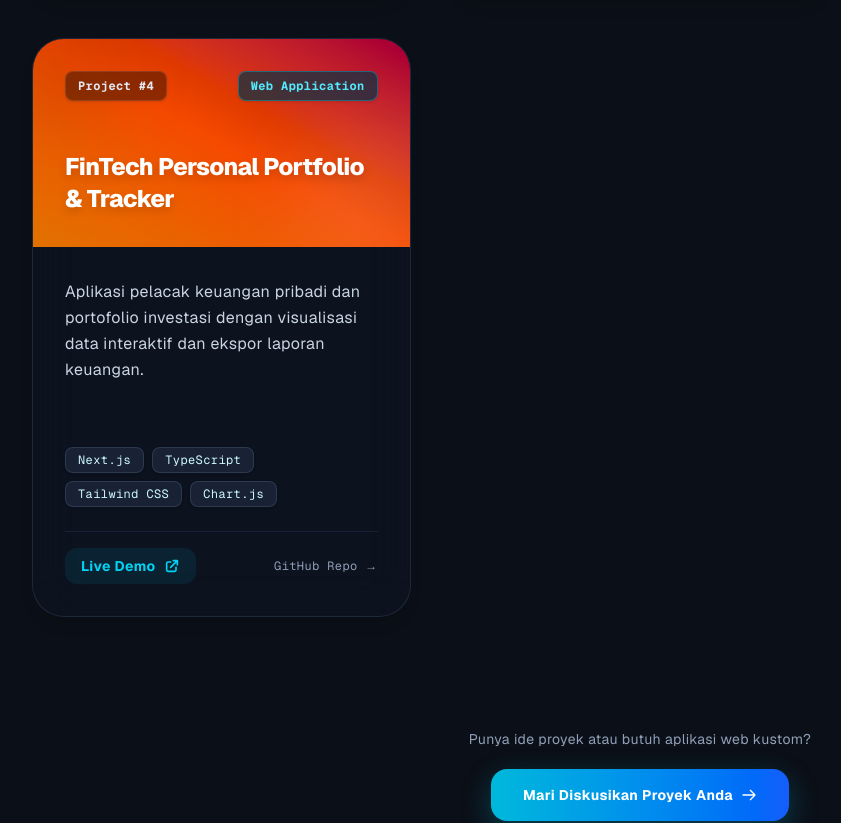
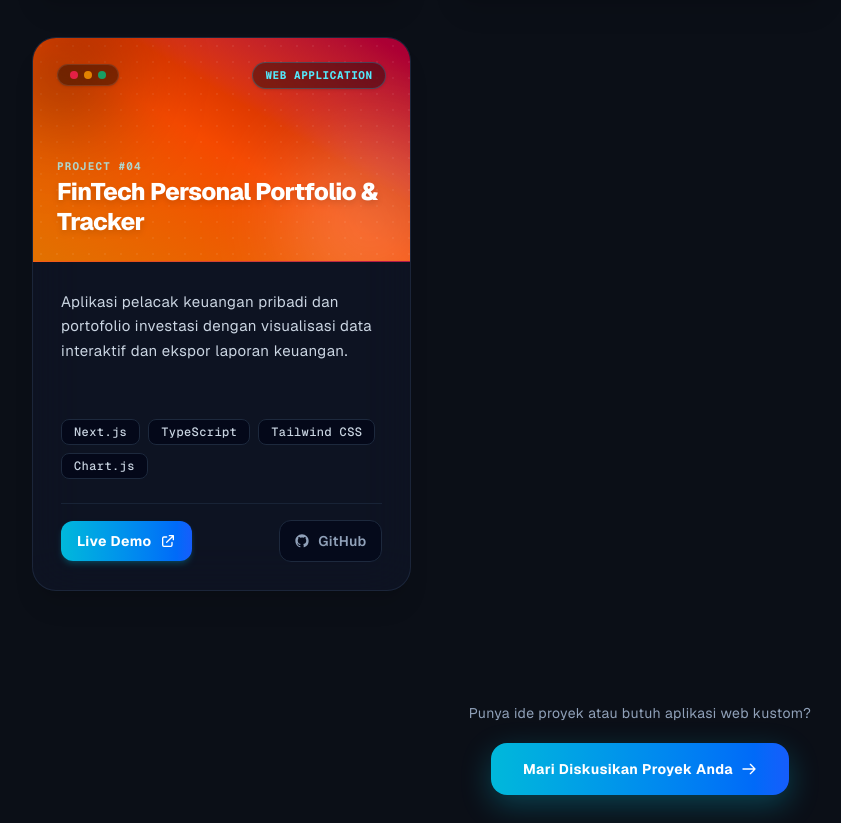
Before and after one commit to mrrakaa2345-design/portofolio, a Next.js app in the folder my-app/: page /projects in a window 1280 px wide. Shown: the part 1140-1963 px from the top of the page, without its empty margins (0-841 px from the left). Built offline with nearby package versions, Linux system fonts and the light colour scheme.

Commit message:
style: remove all emojis and upgrade project card design with smooth cursor spotlight and macOS window frame

```diff
--- a/my-app/app/contact/page.tsx
+++ b/my-app/app/contact/page.tsx
@@ -76,7 +76,10 @@ export default function ContactPage() {
       {/* 1. HEADER */}
       <div className="text-center space-y-4" data-aos="fade-up">
         <div className="inline-flex items-center gap-2 px-4 py-1.5 rounded-full bg-cyan-500/10 border border-cyan-500/30 text-cyan-400 text-xs sm:text-sm font-semibold">
-          📬 Hubungi Saya
+          <svg className="w-4 h-4 text-cyan-400" fill="none" stroke="currentColor" viewBox="0 0 24 24">
+            <path strokeLinecap="round" strokeLinejoin="round" strokeWidth="2" d="M3 8l7.89 5.26a2 2 0 002.22 0L21 8M5 19h14a2 2 0 002-2V7a2 2 0 00-2-2H5a2 2 0 00-2 2v10a2 2 0 002 2z" />
+          </svg>
+          <span>Hubungi Saya</span>
         </div>
         <h1 className="text-4xl sm:text-6xl font-black text-white">Mari Bekerja Sama!</h1>
         <p className="text-slate-300 text-base sm:text-lg max-w-2xl mx-auto">
--- a/my-app/app/projects/page.tsx
+++ b/my-app/app/projects/page.tsx
@@ -24,7 +24,10 @@ export default function ProjectsPage() {
     <div className="py-12 sm:py-20 px-4 sm:px-8 max-w-7xl mx-auto space-y-16">
       <div className="text-center space-y-5" data-aos="fade-up">
         <div className="inline-flex items-center gap-2 px-5 py-2 rounded-full bg-cyan-500/10 border border-cyan-500/30 text-cyan-400 text-xs sm:text-sm font-semibold tracking-wide">
-          🚀 Hasil Karya
+          <svg className="w-4 h-4 text-cyan-400" fill="none" stroke="currentColor" viewBox="0 0 24 24">
+            <path strokeLinecap="round" strokeLinejoin="round" strokeWidth="2" d="M19 11H5m14 0a2 2 0 012 2v6a2 2 0 01-2 2H5a2 2 0 01-2-2v-6a2 2 0 012-2m14 0V9a2 2 0 00-2-2M5 11V9a2 2 0 012-2m0 0V5a2 2 0 012-2h6a2 2 0 012 2v2M7 7h10" />
+          </svg>
+          <span>Hasil Karya</span>
         </div>
         <h1 className="text-4xl sm:text-6xl md:text-7xl font-black text-transparent bg-clip-text bg-gradient-to-r from-white via-slate-200 to-slate-400">
           Featured Projects
@@ -40,7 +43,7 @@ export default function ProjectsPage() {
             <button
               key={cat}
               onClick={() => setSelectedCategory(cat)}
-              className={`px-5 py-2.5 rounded-xl text-xs sm:text-sm font-bold transition-all duration-300 ${
+              className={`px-5 py-2.5 rounded-xl text-xs sm:text-sm font-bold transition-all duration-300 cursor-pointer ${
                 selectedCategory === cat
                   ? "bg-cyan-500 text-slate-950 shadow-[0_0_20px_rgba(6,182,212,0.4)] scale-105"
                   : "bg-slate-900/60 text-slate-300 border border-slate-700 hover:border-cyan-500/50 hover:bg-slate-800"
@@ -79,7 +82,9 @@ export default function ProjectsPage() {
 
       {filteredProjects.length === 0 ? (
         <div className="text-center py-24 bg-slate-900/40 rounded-[2rem] border border-slate-800 backdrop-blur-sm">
-          <span className="text-4xl mb-4 block">🔍</span>
+          <svg className="w-12 h-12 text-slate-600 mx-auto mb-3" fill="none" stroke="currentColor" viewBox="0 0 24 24">
+            <path strokeLinecap="round" strokeLinejoin="round" strokeWidth="1.5" d="M21 21l-6-6m2-5a7 7 0 11-14 0 7 7 0 0114 0z" />
+          </svg>
           <p className="text-xl font-bold text-slate-300 mb-2">Pencarian tidak ditemukan</p>
           <p className="text-slate-500 text-sm">Coba gunakan kata kunci atau teknologi lain.</p>
         </div>
@@ -97,7 +102,7 @@ export default function ProjectsPage() {
           href="/#contact"
           className="inline-flex items-center gap-2 px-8 py-4 rounded-2xl bg-gradient-to-r from-cyan-500 to-blue-600 text-white font-bold text-sm shadow-[0_10px_30px_rgba(6,182,212,0.3)] hover:shadow-[0_15px_40px_rgba(6,182,212,0.5)] transition-all duration-300 hover:-translate-y-1 group"
         >
-          Mari Diskusikan Proyek Anda
+          <span>Mari Diskusikan Proyek Anda</span>
           <svg
             className="w-4 h-4 group-hover:translate-x-1 transition-transform"
             fill="none"
--- a/my-app/components/ProjectCard.tsx
+++ b/my-app/components/ProjectCard.tsx
@@ -1,6 +1,6 @@
 "use client";
 
-import React, { useState, useRef } from "react";
+import React, { useState, useRef, useCallback } from "react";
 import { ProjectItem } from "@/lib/data";
 
 interface ProjectCardProps {
@@ -10,116 +10,146 @@ interface ProjectCardProps {
 
 export default function ProjectCard({ proj, idx }: ProjectCardProps) {
   const cardRef = useRef<HTMLDivElement>(null);
-  const [transform, setTransform] = useState(
-    "perspective(1000px) rotateX(0deg) rotateY(0deg) scale3d(1, 1, 1)"
-  );
+  const [mousePos, setMousePos] = useState({ x: 0, y: 0 });
   const [isHovered, setIsHovered] = useState(false);
+  const [tilt, setTilt] = useState({ x: 0, y: 0 });
 
-  const handleMouseMove = (e: React.MouseEvent<HTMLDivElement>) => {
+  const handleMouseMove = useCallback((e: React.MouseEvent<HTMLDivElement>) => {
     if (!cardRef.current) return;
     const rect = cardRef.current.getBoundingClientRect();
 
+    // Relative coordinates
     const x = e.clientX - rect.left;
     const y = e.clientY - rect.top;
+    setMousePos({ x, y });
 
+    // Smooth subtle tilt
     const centerX = rect.width / 2;
     const centerY = rect.height / 2;
+    const tiltX = -((y - centerY) / centerY) * 7;
+    const tiltY = ((x - centerX) / centerX) * 7;
+    setTilt({ x: tiltX, y: tiltY });
+  }, []);
 
-    const rotateX = -((y - centerY) / centerY) * 12;
-    const rotateY = ((x - centerX) / centerX) * 12;
-
-    setTransform(
-      `perspective(1000px) rotateX(${rotateX.toFixed(2)}deg) rotateY(${rotateY.toFixed(2)}deg) scale3d(1.02, 1.02, 1.02)`
-    );
+  const handleMouseEnter = () => {
+    setIsHovered(true);
   };
 
   const handleMouseLeave = () => {
     setIsHovered(false);
-    setTransform("perspective(1000px) rotateX(0deg) rotateY(0deg) scale3d(1, 1, 1)");
-  };
-
-  const handleMouseEnter = () => {
-    setIsHovered(true);
+    setTilt({ x: 0, y: 0 });
   };
 
   return (
     <div
       ref={cardRef}
       onMouseMove={handleMouseMove}
+      onMouseEnter={handleMouseEnter}
       onMouseLeave={handleMouseLeave}
-      onMouseEnter={handleMouseEnter}
+      data-aos="fade-up"
+      data-aos-delay={idx * 120}
       style={{
-        transform,
-        transition: isHovered ? "transform 0.1s ease-out" : "transform 0.5s ease-out",
+        transform: isHovered
+          ? `perspective(1000px) rotateX(${tilt.x.toFixed(2)}deg) rotateY(${tilt.y.toFixed(2)}deg) translateY(-6px) scale3d(1.015, 1.015, 1.015)`
+          : "perspective(1000px) rotateX(0deg) rotateY(0deg) translateY(0px) scale3d(1, 1, 1)",
+        transition: isHovered
+          ? "transform 0.18s cubic-bezier(0.16, 1, 0.3, 1), box-shadow 0.3s ease"
+          : "transform 0.6s cubic-bezier(0.16, 1, 0.3, 1), box-shadow 0.5s ease",
         transformStyle: "preserve-3d",
       }}
-      data-aos="fade-up"
-      data-aos-delay={idx * 100}
-      className="group relative flex flex-col justify-between h-full rounded-[2rem] bg-slate-900/40 backdrop-blur-xl border border-slate-700/50 hover:border-cyan-500/60 shadow-lg hover:shadow-2xl hover:shadow-cyan-500/20 overflow-hidden will-change-transform z-10"
+      className="group relative flex flex-col justify-between h-full rounded-3xl bg-slate-900/60 backdrop-blur-xl border border-slate-800/90 hover:border-cyan-500/50 shadow-xl hover:shadow-[0_20px_50px_rgba(6,182,212,0.15)] overflow-hidden will-change-transform z-10"
     >
+      {/* Dynamic Cursor Spotlight Radial Glow */}
       <div
-        className="absolute inset-0 opacity-0 group-hover:opacity-100 transition-opacity duration-500 pointer-events-none -z-10"
+        className="pointer-events-none absolute -inset-px opacity-0 group-hover:opacity-100 transition-opacity duration-500 rounded-3xl -z-10"
         style={{
-          background:
-            "radial-gradient(circle at 50% 0%, rgba(6, 182, 212, 0.15), transparent 70%)",
+          background: isHovered
+            ? `radial-gradient(600px circle at ${mousePos.x}px ${mousePos.y}px, rgba(6, 182, 212, 0.18), transparent 60%)`
+            : "none",
         }}
       />
 
-      <div style={{ transform: "translateZ(30px)" }}>
+      {/* Top Banner & Mockup Container */}
+      <div style={{ transform: "translateZ(24px)" }}>
         <div
-          className={`relative h-48 sm:h-52 w-full bg-gradient-to-tr ${proj.gradient} p-6 sm:p-8 flex flex-col justify-between overflow-hidden`}
+          className={`relative h-56 w-full bg-gradient-to-tr ${proj.gradient} p-5 sm:p-6 flex flex-col justify-between overflow-hidden border-b border-white/10`}
         >
-          <div className="flex justify-between items-center z-10">
-            <span className="text-xs font-mono font-bold bg-black/40 text-slate-200 px-3 py-1.5 rounded-lg backdrop-blur-md shadow-sm border border-white/10">
-              Project #{idx + 1}
-            </span>
-            <span className="text-xs font-mono font-bold bg-cyan-950/70 text-cyan-300 border border-cyan-500/40 px-3 py-1.5 rounded-lg backdrop-blur-md shadow-sm">
+          {/* Subtle Ambient Grid Background Pattern */}
+          <div
+            className="absolute inset-0 opacity-15 pointer-events-none"
+            style={{
+              backgroundImage:
+                "radial-gradient(rgba(255, 255, 255, 0.4) 1px, transparent 1px)",
+              backgroundSize: "16px 16px",
+            }}
+          />
+
+          {/* Glowing blurred orbs */}
+          <div className="absolute -right-12 -bottom-12 w-44 h-44 rounded-full bg-white/20 blur-2xl group-hover:scale-150 group-hover:opacity-80 transition-all duration-700 ease-out" />
+          <div className="absolute -left-8 -top-8 w-32 h-32 rounded-full bg-black/30 blur-2xl group-hover:scale-125 transition-transform duration-700 ease-out" />
+
+          {/* Window Header / Meta Info */}
+          <div className="flex items-center justify-between z-10">
+            {/* macOS-style Window Dots */}
+            <div className="flex items-center gap-1.5 px-3 py-1.5 rounded-full bg-black/40 backdrop-blur-md border border-white/10 shadow-sm">
+              <span className="w-2 h-2 rounded-full bg-rose-500/80" />
+              <span className="w-2 h-2 rounded-full bg-amber-500/80" />
+              <span className="w-2 h-2 rounded-full bg-emerald-500/80" />
+            </div>
+
+            {/* Category Badge */}
+            <span className="text-[11px] font-mono font-bold tracking-wider uppercase px-3 py-1 rounded-full bg-black/40 backdrop-blur-md text-cyan-300 border border-cyan-500/30 shadow-sm">
               {proj.category}
             </span>
           </div>
 
-          <div className="z-10">
-            <p className="text-white font-extrabold text-2xl tracking-tight drop-shadow-lg">
+          {/* Project Title and Showcase Icon */}
+          <div className="z-10 space-y-1">
+            <span className="text-[11px] font-mono text-cyan-200/80 font-bold uppercase tracking-widest">
+              Project #{idx + 1 < 10 ? `0${idx + 1}` : idx + 1}
+            </span>
+            <h3 className="text-white font-extrabold text-2xl tracking-tight leading-tight group-hover:text-cyan-100 transition-colors drop-shadow-md">
               {proj.title}
-            </p>
+            </h3>
           </div>
-
-          <div className="absolute -right-10 -bottom-10 w-40 h-40 rounded-full bg-white/10 blur-2xl group-hover:scale-150 transition-transform duration-700 ease-out"></div>
-          <div className="absolute -left-10 -top-10 w-32 h-32 rounded-full bg-black/10 blur-2xl group-hover:scale-125 transition-transform duration-700 ease-out delay-75"></div>
         </div>
 
-        <div className="p-6 sm:p-8 space-y-4">
-          <p className="text-slate-300 text-sm sm:text-base leading-relaxed">
+        {/* Description Body */}
+        <div className="p-6 sm:p-7 space-y-4">
+          <p className="text-slate-300 text-sm sm:text-[15px] leading-relaxed font-normal">
             {proj.description}
           </p>
         </div>
       </div>
 
+      {/* Tech Stack Pills & Action Links */}
       <div
-        className="p-6 sm:p-8 pt-0 space-y-6 mt-auto"
-        style={{ transform: "translateZ(20px)" }}
+        className="p-6 sm:p-7 pt-0 space-y-6 mt-auto"
+        style={{ transform: "translateZ(18px)" }}
       >
+        {/* Tech Badges */}
         <div className="flex flex-wrap gap-2">
           {proj.tech.map((t, i) => (
             <span
               key={i}
-              className="text-xs font-mono px-3 py-1 rounded-lg bg-slate-800/80 text-cyan-100 border border-slate-700/80 shadow-sm"
+              className="text-xs font-mono font-medium px-3 py-1 rounded-lg bg-slate-950/70 text-slate-300 border border-slate-800 group-hover:border-slate-700 transition-colors"
             >
               {t}
             </span>
           ))}
         </div>
 
-        <div className="pt-4 border-t border-slate-800/80 flex items-center justify-between">
+        {/* Action Buttons */}
+        <div className="pt-4 border-t border-slate-800/80 flex items-center justify-between gap-3">
           <a
             href={proj.link}
             target="_blank"
             rel="noreferrer"
-            className="inline-flex items-center gap-2 text-sm font-bold text-cyan-400 hover:text-cyan-300 transition-colors group/link px-4 py-2 bg-cyan-500/10 hover:bg-cyan-500/20 rounded-xl"
+            className="inline-flex items-center gap-2 text-xs sm:text-sm font-bold text-white bg-gradient-to-r from-cyan-500 to-blue-600 hover:from-cyan-400 hover:to-blue-500 px-4 py-2.5 rounded-xl shadow-md shadow-cyan-500/20 hover:shadow-cyan-500/40 transition-all duration-300 hover:scale-[1.03] active:scale-95 group/link"
           >
-            Live Demo
+            <span>Live Demo</span>
             <svg
-              className="w-4 h-4 group-hover/link:translate-x-1.5 transition-transform"
+              className="w-4 h-4 group-hover/link:translate-x-0.5 group-hover/link:-translate-y-0.5 transition-transform duration-300"
               fill="none"
               stroke="currentColor"
               viewBox="0 0 24 24"
@@ -127,7 +157,7 @@ export default function ProjectCard({ proj, idx }: ProjectCardProps) {
               <path
                 strokeLinecap="round"
                 strokeLinejoin="round"
-                strokeWidth="2.5"
+                strokeWidth="2"
                 d="M10 6H6a2 2 0 00-2 2v10a2 2 0 002 2h10a2 2 0 002-2v-4M14 4h6m0 0v6m0-6L10 14"
               />
             </svg>
@@ -138,9 +168,16 @@ export default function ProjectCard({ proj, idx }: ProjectCardProps) {
               href={proj.github}
               target="_blank"
               rel="noreferrer"
-              className="inline-flex items-center gap-1.5 text-xs font-mono text-slate-400 hover:text-white transition-colors hover:underline underline-offset-4"
+              className="inline-flex items-center gap-2 text-xs sm:text-sm font-semibold text-slate-400 hover:text-white px-3.5 py-2.5 rounded-xl bg-slate-950/60 hover:bg-slate-800/80 border border-slate-800 hover:border-slate-700 transition-all duration-300"
             >
-              GitHub Repo →
+              <svg className="w-4 h-4" fill="currentColor" viewBox="0 0 24 24">
+                <path
+                  fillRule="evenodd"
+                  clipRule="evenodd"
+                  d="M12 2C6.477 2 2 6.484 2 12.017c0 4.425 2.865 8.18 6.839 9.504.5.092.682-.217.682-.483 0-.237-.008-.868-.013-1.703-2.782.605-3.369-1.343-3.369-1.343-.454-1.158-1.11-1.466-1.11-1.466-.908-.62.069-.608.069-.608 1.003.07 1.53 1.032 1.53 1.032.892 1.53 2.341 1.088 2.91.832.092-.647.35-1.088.636-1.338-2.22-.253-4.555-1.113-4.555-4.951 0-1.093.39-1.988 1.029-2.688-.103-.253-.446-1.272.098-2.65 0 0 .84-.27 2.75 1.026A9.564 9.564 0 0112 6.844c.85.004 1.705.115 2.504.337 1.909-1.296 2.747-1.027 2.747-1.027.546 1.379.202 2.398.1 2.651.64.7 1.028 1.595 1.028 2.688 0 3.848-2.339 4.695-4.566 4.943.359.309.678.92.678 1.855 0 1.338-.012 2.419-.012 2.747 0 .268.18.58.688.482A10.019 10.019 0 0022 12.017C22 6.484 17.522 2 12 2z"
+                />
+              </svg>
+              <span>GitHub</span>
             </a>
           )}
         </div>
```
Also changed, not shown: my-app/app/about/page.tsx (+16 -10 lines), my-app/app/education/page.tsx (+5 -2 lines), my-app/app/experience/page.tsx (+6 -3 lines), my-app/app/page.tsx (+31 -8 lines).
